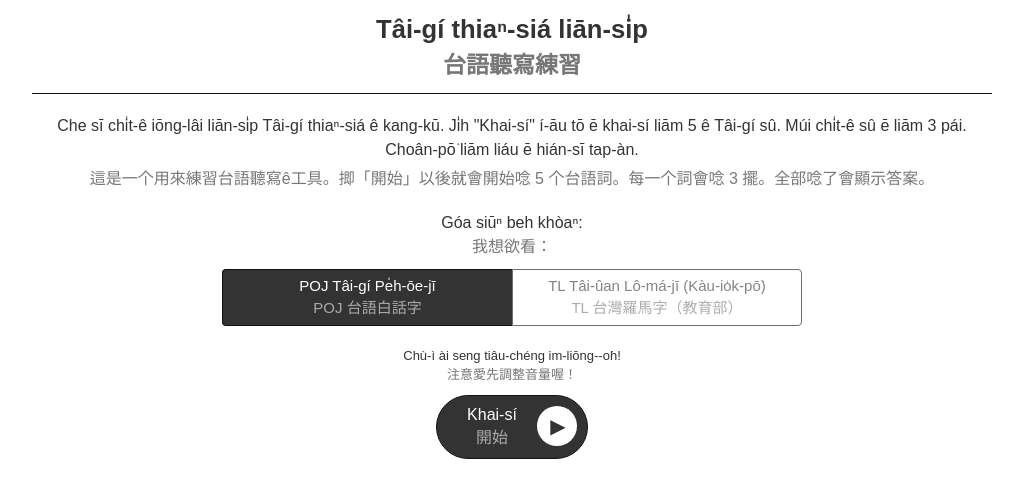
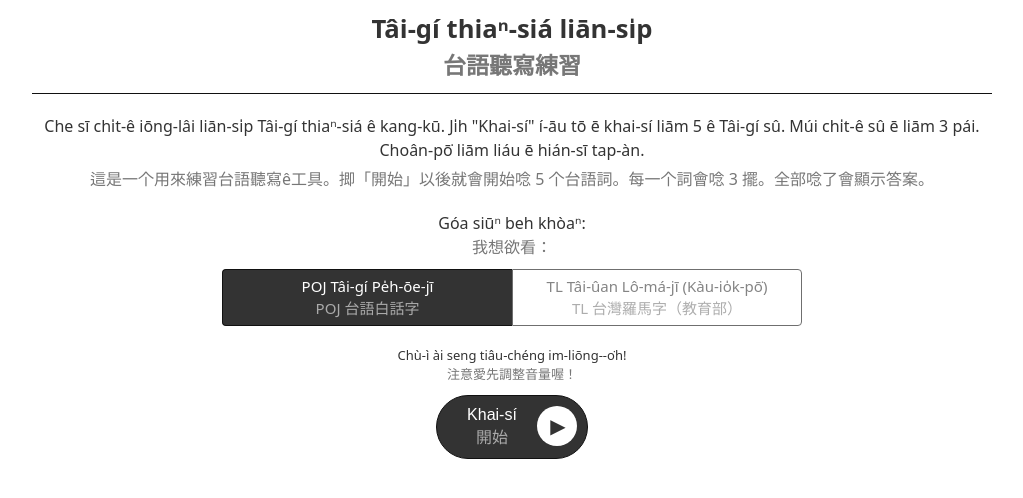
Before and after one commit to miau715/POJTest, a plain HTML site: page index.html in a window 1280 px wide. Shown: the whole page, without its empty margins (128-1151 px from the left). Drawn offline with nearby package versions, Linux system fonts and the light colour scheme.

Commit message:
adjust fonts

```diff
--- a/stylesheets/style.css
+++ b/stylesheets/style.css
@@ -3,7 +3,7 @@
 }
 
 body {
-  font-family: sans-serif;
+  font-family: system-ui, -apple-system, BlinkMacSystemFont, "Segoe UI", Roboto, Ubuntu, "Helvetica Neue", sans-serif;
   text-align: center;
   line-height: 1.5;
   color: #333;
```
